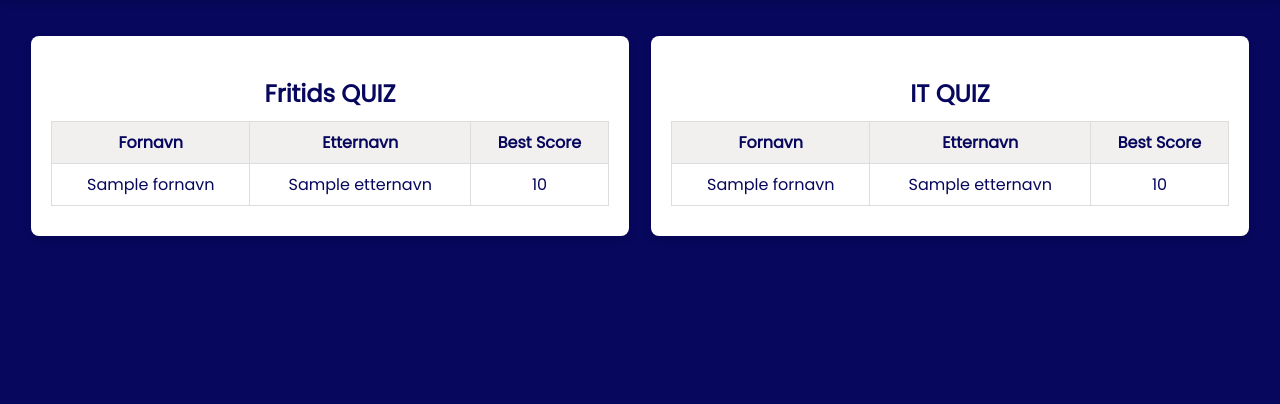
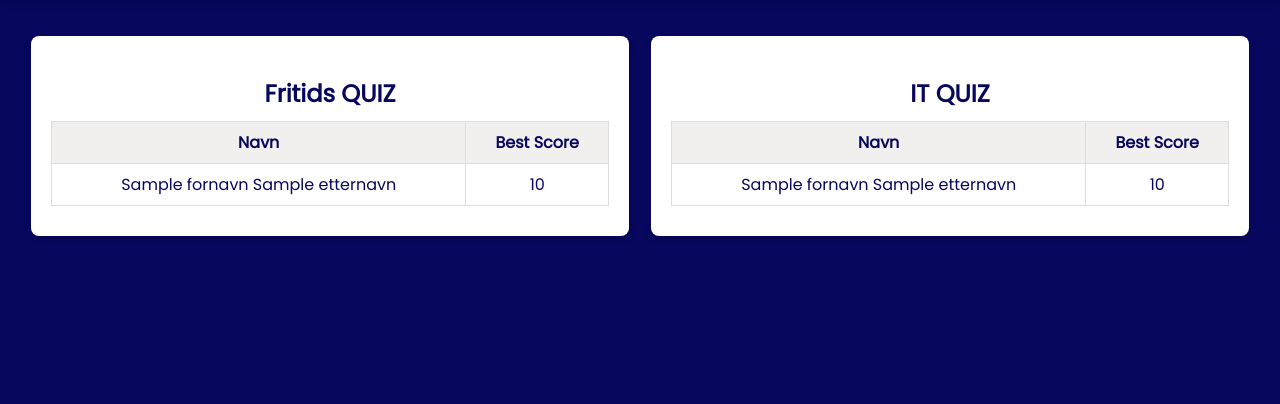
Before and after one commit to HaavardBratlie/aarsoppgave, a Flask app: template templates/tabell.html in a window 1280 px wide. Shown: the part 95-499 px from the top of the page. Run offline with Flask 3, Linux system fonts and the light colour scheme; the template is opened without the code that fills it: most values are stand-ins (such as "Sample title", 1, 10 or a date in 2020).

Commit message:
md
nesten ferdig md fil + litt små endringer

```diff
--- a/templates/tabell.html
+++ b/templates/tabell.html
@@ -8,16 +8,15 @@
         <table>
             <thead>
                 <tr>
-                    <th>Fornavn</th>
-                    <th>Etternavn</th>
+                    <th>Navn</th>
                     <th>Best Score</th>
                 </tr>
             </thead>
             <tbody>
                 {% for entry in tabell_quiz1 %}
                 <tr>
-                    <td>{{ entry.fornavn }}</td>
-                    <td>{{ entry.etternavn }}</td>
+                    <td>{{ entry.fornavn }} {{ entry.etternavn }}</td>
+
                     <td>{{ entry.best_score }}</td>
                 </tr>
                 {% endfor %}
@@ -31,16 +30,16 @@
         <table>
             <thead>
                 <tr>
-                    <th>Fornavn</th>
-                    <th>Etternavn</th>
+                    <th>Navn</th>
+
                     <th>Best Score</th>
                 </tr>
             </thead>
             <tbody>
                 {% for entry in tabell_quiz2 %}
                 <tr>
-                    <td>{{ entry.fornavn }}</td>
-                    <td>{{ entry.etternavn }}</td>
+                    <td>{{ entry.fornavn }} {{ entry.etternavn }}</td>
+
                     <td>{{ entry.best_score }}</td>
                 </tr>
                 {% endfor %}
```
Also changed, not shown: README.md (added).
